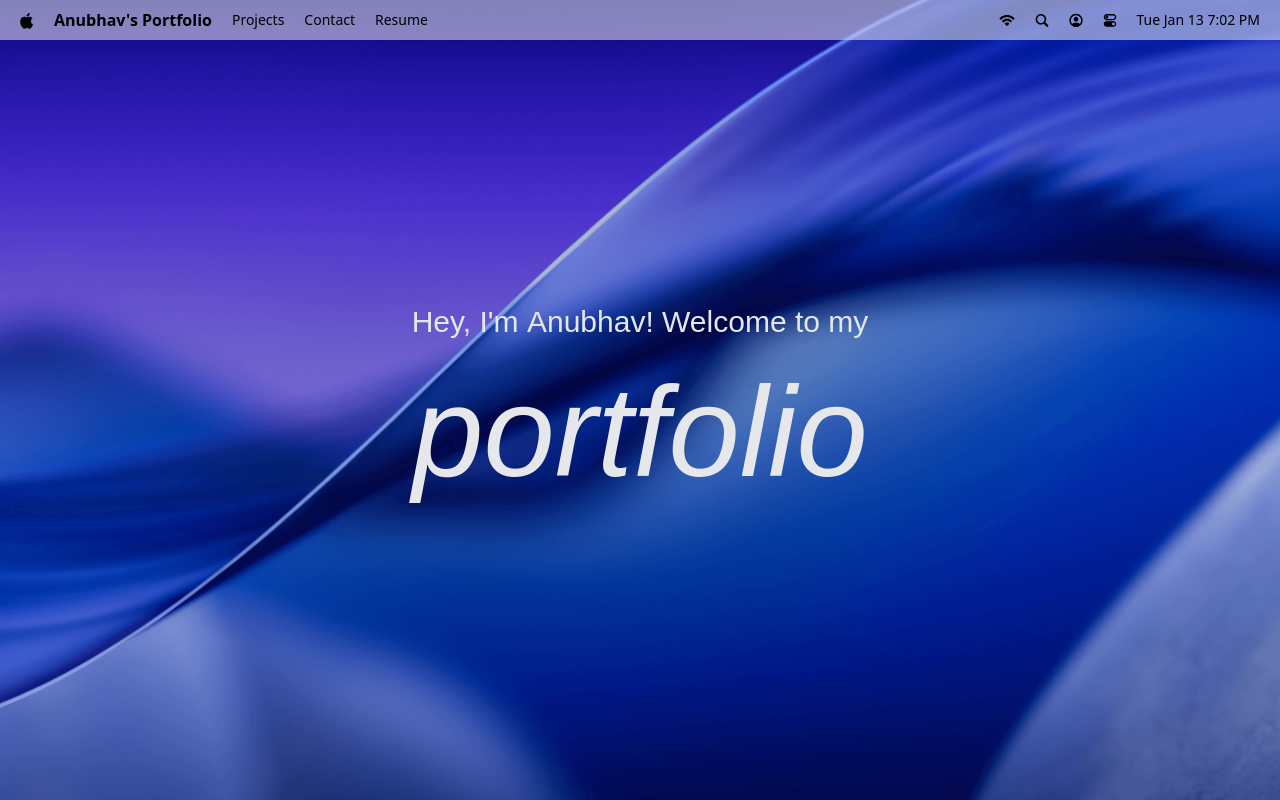
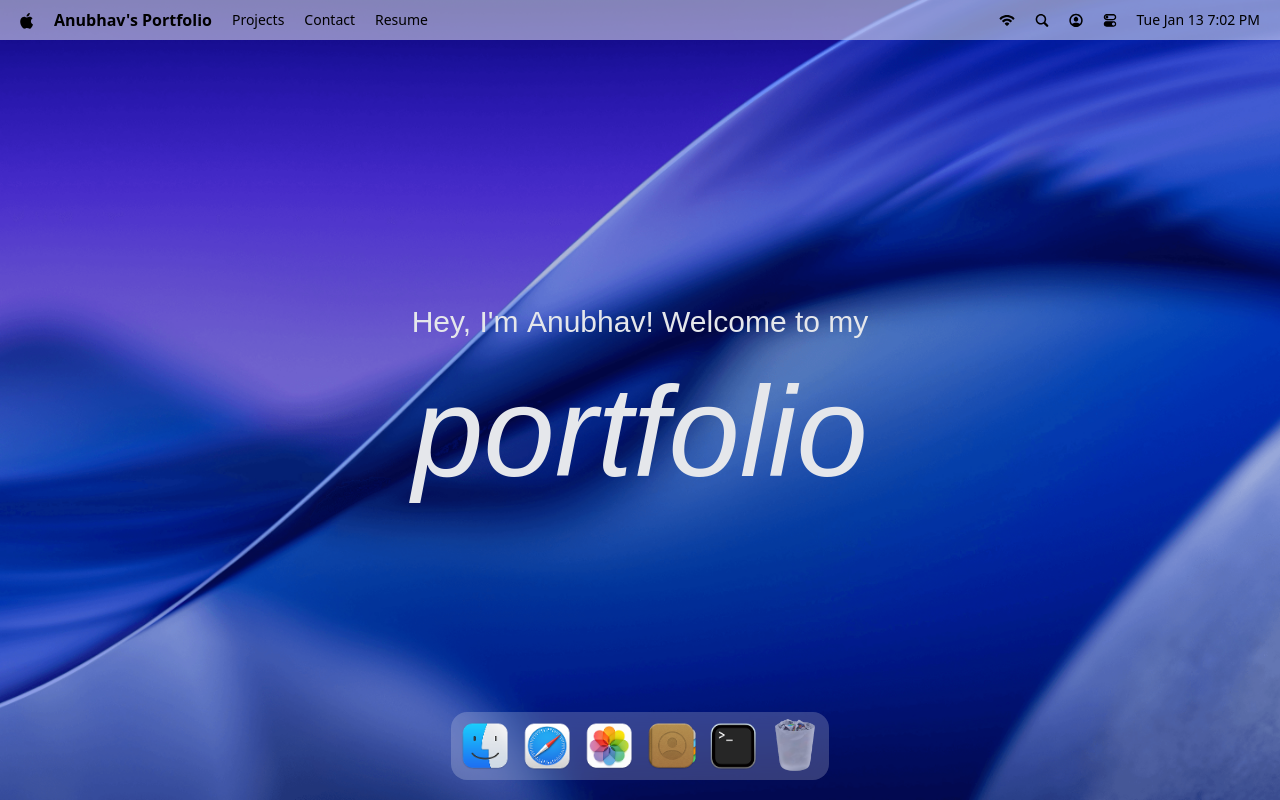
Before and after one commit to AnubhavBayard/MacOS_Portfolio, a React (Vite) app: page / in a window 1280 px wide. Built offline with nearby package versions, Linux system fonts and the light colour scheme; a web font is replaced by a local one.

Commit message:
implement dock presentation

```diff
--- a/package.json
+++ b/package.json
@@ -17,6 +17,7 @@
     "lucide-react": "^0.562.0",
     "react": "^19.2.0",
     "react-dom": "^19.2.0",
+    "react-tooltip": "^5.30.0",
     "tailwindcss": "^4.1.18"
   },
   "devDependencies": {
--- a/src/App.jsx
+++ b/src/App.jsx
@@ -1,4 +1,4 @@
-import { NavBar, Welcome } from '#components'
+import { Dock, NavBar, Welcome } from '#components'
 import React from 'react'
 
 const App = () => {
@@ -6,6 +6,7 @@ const App = () => {
     <main>
       <NavBar />
       <Welcome />
+      <Dock />
     </main>
   )
 }
--- /dev/null
+++ b/src/components/Dock.jsx
@@ -0,0 +1,92 @@
+import React, { useRef } from "react";
+import { Tooltip } from "react-tooltip";
+import gsap from "gsap";
+
+import { dockApps } from "#constants";
+import { useGSAP } from "@gsap/react";
+
+const Dock = () => {
+  const dockRef = useRef(null);
+
+  useGSAP(() => {
+    const dock = dockRef.current;
+    if (!dock) return;
+
+    const icons = dock.querySelectorAll(".dock-icon");
+
+    const animateIcons = (mouseX) => {
+      const { left } = dock.getBoundingClientRect();
+
+      icons.forEach((icon) => {
+        const { left: iconLeft, width } = icon.getBoundingClientRect();
+        const center = iconLeft - left + width / 2;
+        const distance = Math.abs(mouseX - center);
+
+        const intensity = Math.exp(-(distance ** 2) / 2000);
+
+        gsap.to(icon, {
+          scale: 1 + 0.25 * intensity,
+          y: -15 * intensity,
+          duration: 0.2,
+          ease: "power1.out",
+        });
+      });
+    };
+
+    const handleMouseMove = (e) => {
+      const { left } = dock.getBoundingClientRect();
+
+      animateIcons(e.clientX - left);
+    };
+
+    const resetIcons = () =>
+      icons.forEach((icon) =>
+        gsap.to(icon, {
+          scale: 1,
+          y: 0,
+          duration: 0.3,
+          ease: "power1.out",
+        })
+      );
+    dock.addEventListener("mousemove", handleMouseMove);
+    dock.addEventListener("mouseleave", resetIcons);
+
+    return () => {
+      dock.removeEventListener("mousemove", handleMouseMove);
+      dock.removeEventListener("mouseleave", resetIcons);
+    }
+  });
+
+  const toogleApp = (app) => {};
+
+  return (
+    <section id="dock">
+      <div ref={dockRef} className="dock-container">
+        {dockApps.map(({ id, name, icon, canOpen }) => (
+          <div key={id} className="relative flex justify-center">
+            <button
+              type="button"
+              className="dock-icon"
+              aria-label={name}
+              data-tooltip-id="dock-tooltip"
+              data-tooltip-content={name}
+              data-tooltip-delay-show={150}
+              disabled={!canOpen}
+              onClick={() => toogleApp({ id, canOpen })}
+            >
+              <img
+                src={`/images/${icon}`}
+                alt={name}
+                loading="lazy"
+                className={canOpen ? "" : "opacity-60"}
+              />
+            </button>
+          </div>
+        ))}
+        <Tooltip id="dock-tooltip" place="top" className="tooltip" />
+      </div>
+    </section>
+  );
+};
+
+export default Dock;
--- a/src/components/index.js
+++ b/src/components/index.js
@@ -1,4 +1,5 @@
 import NavBar from "./NavBar";
 import Welcome from "./Welcome";
+import Dock from "./Dock";
 
-export { NavBar, Welcome };
+export { NavBar, Welcome, Dock };
```
Also changed, not shown: 1 other file (tests, documents, lock files or other folders).
